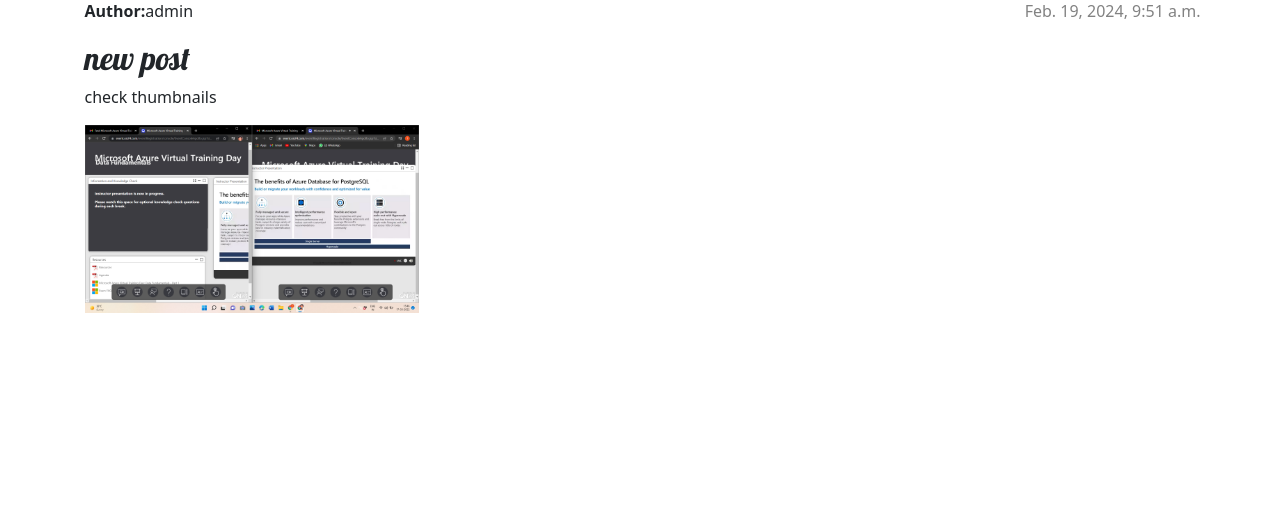
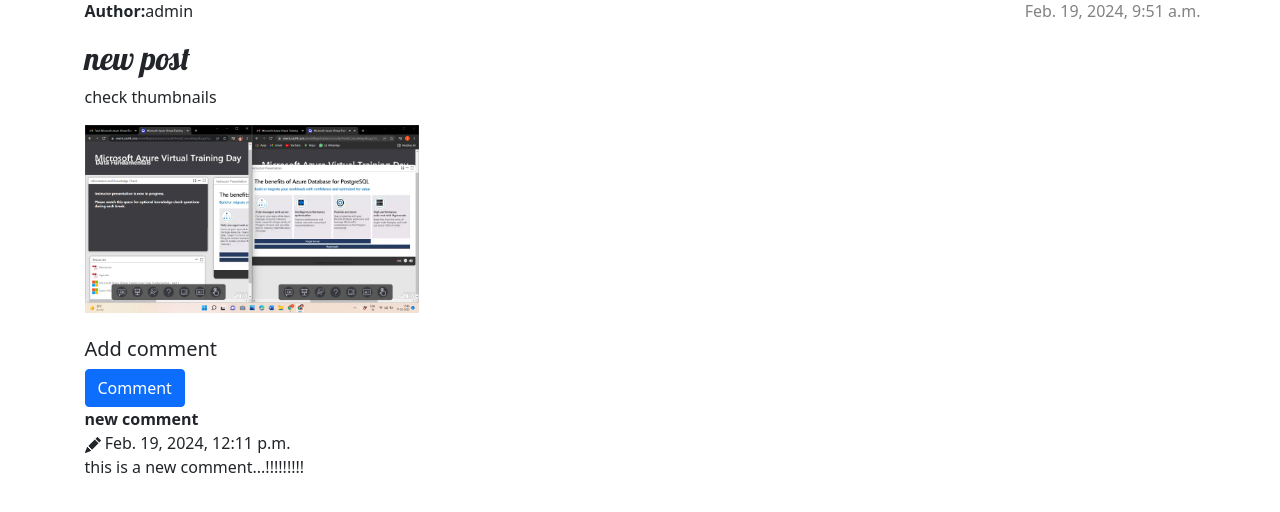
Before and after one commit to TanuAgarwal03/DjangoProjectMerged, a Django app: a page that uses mysite/blog/templates/blog/post_detail.html in a window 1280 px wide. Shown: the part 185-697 px from the top of the page. Run offline with Django 3.2, Linux system fonts and the light colour scheme; data comes from the database, SQL or seed files in the repository; both versions use the stored data as it was after the commit.

Commit message:
comment field added

```diff
--- a/mysite/blog/admin.py
+++ b/mysite/blog/admin.py
@@ -7,8 +7,10 @@ from .forms import CustomUserCreationForm, CustomUserChangeForm
 from .models import Post
 from .models import Category
 from .models import Tag
+from .models import Comment
 
 admin.site.register(Post)
 admin.site.register(User)
 admin.site.register(Category)
 admin.site.register(Tag)
+admin.site.register(Comment)
--- a/mysite/blog/forms.py
+++ b/mysite/blog/forms.py
@@ -30,3 +30,8 @@ class SignupForm(UserCreationForm):
 class AuthenticationForm(forms.Form):
     username = forms.CharField()
     password = forms.CharField(widget=forms.PasswordInput)
+
+class CommentForm(forms.ModelForm):
+    class Meta:
+        model = Comment
+        fields = ("name","body")
--- a/mysite/blog/templates/blog/post_detail.html
+++ b/mysite/blog/templates/blog/post_detail.html
@@ -8,9 +8,9 @@
     <article class="post">
         <aside class="actions">
             {% if user.is_authenticated %}
-            <a class="btn btn-secondary" href="{% url 'blog:post_edit' slug=post.slug %}">
-              {% include './icons/pencil-fill.svg' %}
-            </a>
+                <a class="btn btn-secondary" href="{% url 'blog:post_edit' slug=post.slug %}">
+                    {% include './icons/pencil-fill.svg' %}
+                </a>
             {% endif %}
         </aside>
 
@@ -22,142 +22,48 @@
         {% endif %}
         <h2>{{ post.title }}</h2>
         <p>{{ post.text|linebreaksbr }}</p>
-        <img src ="{{ post.featured_image.url }}" width= "30%" height="30%" ><br>
+        <img src="{{ post.featured_image.url }}" width="30%" height="30%"><br>
+        <br>
 
+        <h5>Add comment</h5>
 
+        <form method="post" action="">
+            {% csrf_token %}
+            <div id="commentForm" class="d-none">
+                {{ comment_form.as_p }}
+            </div>
+            <button type="submit" class="btn btn-primary" onclick="showCommentBox()">Comment</button>
+        </form>
+
+        {% with comments.count as total_comments %}
+            {% if not post.comments.all %}
+                No comments yet
+            {% else %}
+                {% for comment in post.get_comments %}
+                    <strong>
+                        {{ comment.name }}<br>
+                    </strong>
+                    {% include './icons/pencil-fill.svg' %}
+                        {{ comment.created }}
+                    <br>
+                    {{ comment.body }}
+                    <br><br>
+                {% endfor %}
+            {% endif %}
+        {% endwith %}
+
+        <script>
+            const showCommentBox = () => {
+                const form = document.querySelector('#commentForm');
+                if (form.classList.contains('d-none')) {
+                    form.classList.remove('d-none');
+                    form.classList.add('d-block');
+                } else {
+                    form.classList.remove('d-block');
+                    form.classList.add('d-none');
+                }
+            }
+        </script>
 
     </article>
 {% endblock %}
-
-
-
-
-{% comment %}
-<div class="mt-6 bg-gray-50">
-    <div class=" px-10 py-6 mx-auto">
-
-            {% include post_detail %}
-             <!--post-featured-image-->
-                <div class="max-w-6xl px-10 py-6 mt-8 mx-auto bg-gray-50">
-
-                        <div class="mt-2">
-                        <!-- featured image-->
-                        <a href="#_" class="block transition duration-200 ease-out transform hover:scale-110">
-                              <img class="object-cover w-full shadow-sm " src="{{ post.featured_image.url }}"
-                                alt="{{post.title}}">
-                          </a>
-
-
-                              <!--post tags-->
-                        <div class="flex items-center justify-start mt-4 mb-4">
-                            {% for tag in post.tags.all %}
-                           <a href="{% url "blog:post_list_by_tag" tag.slug %}"class="px-2 py-1 font-bold bg-red-400 text-white rounded-lg hover:bg-gray-500 mr-4">{{ tag.name }}</a>
-                            {% if not forloop.last %} {% endif %}
-                            {% endfor %}
-                          </div>
-
-                         <!--post heading-->
-                         <h2 class="sm:text-3xl md:text-3xl lg:text-3xl xl:text-4xl font-bold text-purple-500  hover:underline">{{ post.title }}</h2>
-
-                                <!--author avator-->
-                               <div class="font-light text-gray-600">
-
-                           <a href="#" class="flex items-center mt-6 mb-6">
-                                     <h1 class="font-bold text-gray-700 hover:underline">By {{ post.author }}</h1><span>Published {{ post.publish }}</span>
-                                 </a>
-
-                           </div>
-
-                       </div>
-                            <!--post content-->
-                 <div class="max-w-4xl px-10  mx-auto text-2xl text-gray-700 mt-4 rounded bg-gray-100">
-
-                  <!--content body-->
-                  <div>
-                    <p class="mt-2 p-8 ">{{ post.body|linebreaks }}</p>
-                </div>
-   </div>
-
-    <!--related posts-->
-        <h2 class="text-2xl mt-12 text-gray-500 font-bold text-center">Related Posts</h2>
-          <div class="flex items-center mt-8 w-full px-8 py-6  text-center">
-          {% for post in similar_posts %}
-
-            <div class="">
-              <!-- featured image-->
-                  <a href="#_" class="block transition duration-200 ease-out transform hover:scale-110">
-                         <img src="{{ post.featured_image.url }}"
-                            alt="{{post.title}}">
-                     </a>
-
-              <div class="relative flex flex-col items-start px-6 bg-white border border-t-0 border-gray-200 py-7 rounded-b-2xl">
-                <h2 class="text-base text-gray-500 font-bold sm:text-lg md:text-xl"><a href="{{ post.get_absolute_url }}">{{ post.title }}</a></h2>
-              </div>
-
-            </div>
-              {% empty %}
-              There are no posts related to this one yet.
-
-          {% endfor %}
-        </div>
-      {% if new_comment %}
-        <div class="w-full text-white bg-green-500 mt-4">
-          <div class="container flex items-center justify-between px-6 py-4 mx-auto">
-            <div class="flex">
-                <svg viewBox="0 0 40 40" class="w-6 h-6 fill-current">
-                    <path d="M20 3.33331C10.8 3.33331 3.33337 10.8 3.33337 20C3.33337 29.2 10.8 36.6666 20 36.6666C29.2 36.6666 36.6667 29.2 36.6667 20C36.6667 10.8 29.2 3.33331 20 3.33331ZM16.6667 28.3333L8.33337 20L10.6834 17.65L16.6667 23.6166L29.3167 10.9666L31.6667 13.3333L16.6667 28.3333Z"></path>
-                </svg>
-
-                <p class="mx-3">Your comment has been added.</p>
-            </div>
-            <button class="p-1 transition-colors duration-200 transform rounded-md hover:bg-opacity-25 hover:bg-gray-600 focus:outline-none">
-                <svg class="w-5 h-5" viewBox="0 0 24 24" fill="none" xmlns="http://www.w3.org/2000/svg">
-                    <path d="M6 18L18 6M6 6L18 18" stroke="currentColor" stroke-width="2" stroke-linecap="round" stroke-linejoin="round"/>
-                </svg>
-            </button>
-          </div>
-      </div>
-
-            {% else %}
-          <div class="max-w-4xl py-16 xl:px-8 flex justify-center mx-auto">
-            <div class="w-full mt-16 md:mt-0 ">
-              <form action="." method="post" class="relative z-10 h-auto p-8 py-10 overflow-hidden bg-white border-b-2 border-gray-300 rounded-lg shadow-2xl px-7">
-                <h3 class="mb-6 text-2xl font-medium text-center">Write a comment</h3>
-                {{ comment_form.as_p }}
-                {% csrf_token %}
-                <input type="submit" value="Submit comment" class=" text-white px-4 py-3 bg-blue-500  rounded-lg">
-              </form>
-              </div>
-          </div>
-        {% endif %}
-    <!--end comment form-->
-     <!--comments count-->
-  <div class="max-w-4xl px-10 py-16 mx-auto bg-gray-100  bg-white min-w-screen animation-fade animation-delay  px-0 px-8 mx-auto sm:px-12 xl:px-5">
-      {% with comments.count as total_comments %}
-          <p class="mt-1 text-2xl font-bold text-left text-gray-800 sm:mx-6 sm:text-2xl md:text-3xl lg:text-4xl sm:text-center sm:mx-0">
-             We have {{ total_comments }} comment{{ total_comments|pluralize }} on this post</p>
-          {% endwith %}
-        <!--end comments count-->
-        <!--comments display-->
-          {% for comment in comments %}
-
-          <!--comment 1-->
-
-          <div class="flex  items-center w-full px-6 py-6 mx-auto mt-10 bg-white border border-gray-200 rounded-lg sm:px-8 md:px-12 sm:py-8 sm:shadow lg:w-5/6 xl:w-2/3">
-
-              <div><h3 class="text-lg font-bold text-purple-500 sm:text-xl md:text-2xl">Comment {{ forloop.counter }} by {{ comment.name }}</h3>
-               <p class="text-sm font-bold text-gray-300">{{ comment.created }}</p>
-               <p class="mt-2 text-base text-gray-600 sm:text-lg md:text-normal"> {{ comment.body|linebreaks }}</p>
-              </div>
-
-          </div>
-
-              {% endfor %}
-  <!--end comments display-->
-          </div>
-      </div>
-
-    {% comment %} {% endblock %} {% endcomment %}
-  {% comment %} </div>
-
-</div> {% endcomment %}
--- a/mysite/blog/urls.py
+++ b/mysite/blog/urls.py
@@ -20,6 +20,7 @@ urlpatterns = [
     path('login/', views.login_view , name='login'),
     path('signup/', views.signup_view, name='signup'),
     path('logout/', views.logout_view,name='logout'),
+    #   path('comment/reply/', views.reply_page, name="reply"),
     path('user<str:username>/' ,views.user_detail,name='user_detail'),
     path('edit_profile/' ,views.edit_profile,name='edit_profile'),
 ]
--- a/mysite/blog/views.py
+++ b/mysite/blog/views.py
@@ -1,16 +1,17 @@
 from django.shortcuts import render, get_object_or_404
-from django.utils import timezone
-from .models import Post
-from .forms import PostForm
+from django.contrib.auth.forms import AuthenticationForm
 from django.contrib.auth import logout
-
 from django.contrib.auth import login
 from django.shortcuts import redirect
+from django.utils import timezone
 from django.conf import settings
 from .forms import CustomUserCreationForm
-from django.contrib.auth.forms import AuthenticationForm
+from .forms import CustomUserChangeForm
+from .forms import PostForm
+from .forms import CommentForm
+from .models import Comment
+from .models import Post
 from .models import User
-from .forms import CustomUserChangeForm
 
 def signup_view(request):
     if request.method == 'POST':
@@ -21,7 +22,6 @@ def signup_view(request):
             return redirect('blog:login')
     else:
         form = CustomUserCreationForm()
-
     return render(request, 'blog/signup.html', {'form': form})
 
 def login_view(request):
@@ -49,7 +49,21 @@ def uploadok(request):
 
 def post_detail(request,slug):
     post = get_object_or_404(Post, slug=slug)
-    return render(request, 'blog/post_detail.html', {'post': post})
+    comments = post.comments.filter(active=True)
+    print("------")
+    print(comments)
+    print("------")
+    new_comment = None
+    if request.method == 'POST':
+        comment_form = CommentForm(data = request.POST)
+        if comment_form.is_valid():
+            new_comment = comment_form.save(commit=False)
+            new_comment.post=post
+            new_comment.save()
+            return redirect('blog:post_detail' , slug = slug)
+    else:
+        comment_form =CommentForm()
+    return render(request, 'blog/post_detail.html', {'post': post ,'new_comment' : new_comment ,'comments':comments , 'comment_form' : comment_form})
 
 def post_new(request):
     if request.method == "POST":
```
Also changed, not shown: mysite/blog/models.py (+23 -2 lines), mysite/blog/templates/blog/comment.html (added, +44 -0 lines), mysite/blog/migrations/0017_comment.py (added), mysite/db.sqlite3.
